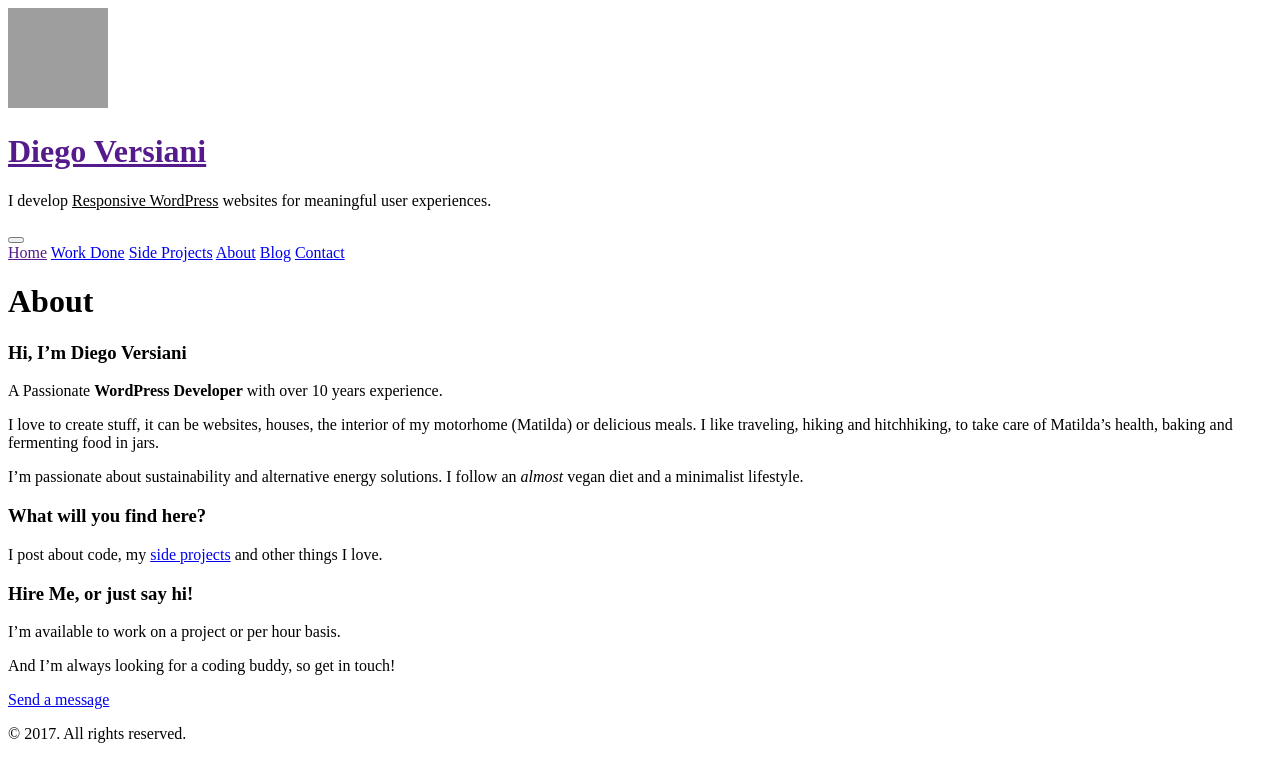
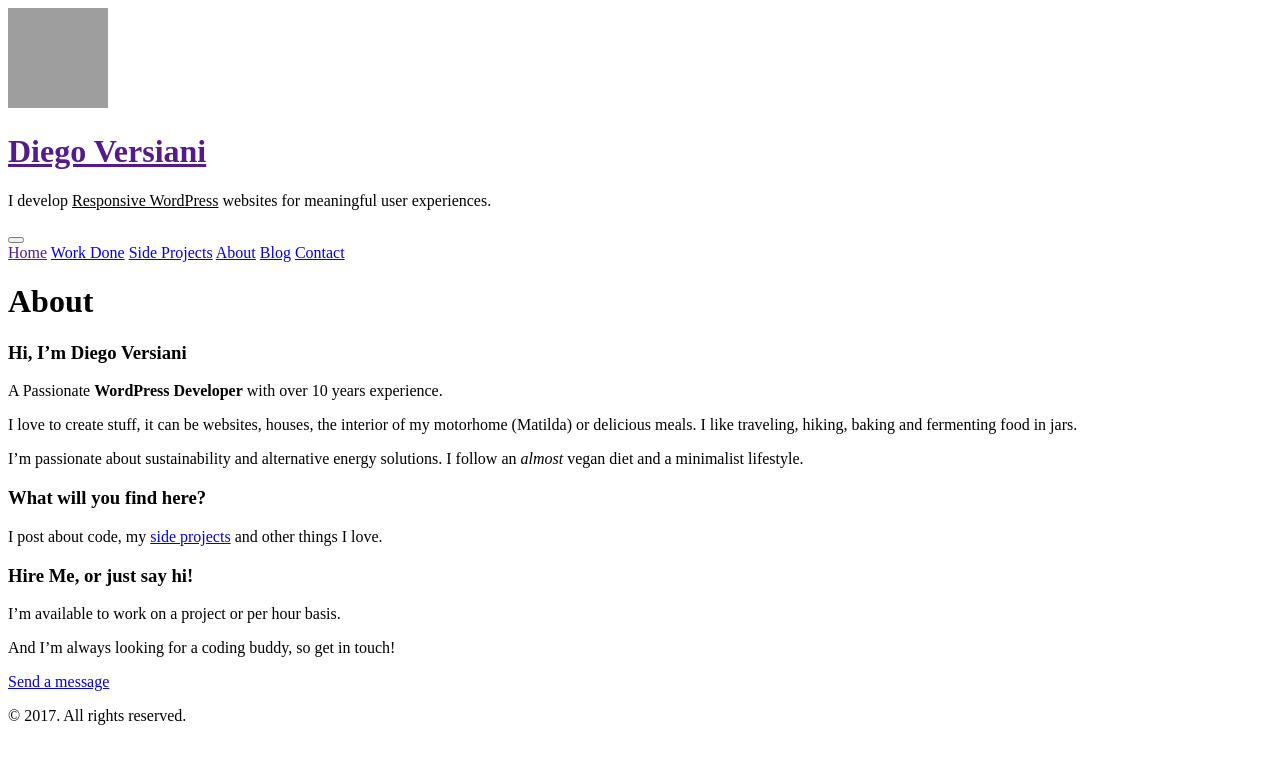
Before and after one commit to diegoversiani/diegoversiani.github.io, a Jekyll site: the page built from about.md, in a window 1280 px wide, cut to the strip 0-782 px from the top of the page. Built offline with Jekyll 4.4.1, drawn with Linux system fonts in a browser that asks for light colours; nearby versions of some CDN libraries; library files that are not in the unit come from our copies; grey boxes are pictures that could not be loaded.

Commit message:
Change about me text.

```diff
--- a/about.md
+++ b/about.md
@@ -8,7 +8,7 @@ title: About
 
 A Passionate **WordPress Developer** with over 10 years experience.
 
-I love to create stuff, it can be websites, houses, the interior of my motorhome (Matilda) or delicious meals. I like traveling, hiking and hitchhiking, to take care of Matilda's health, baking and fermenting food in jars.
+I love to create stuff, it can be websites, houses, the interior of my motorhome (Matilda) or delicious meals. I like traveling, hiking, baking and fermenting food in jars.
 
 I'm passionate about sustainability and alternative energy solutions. I follow an _almost_ vegan diet and a minimalist lifestyle.
 
```
